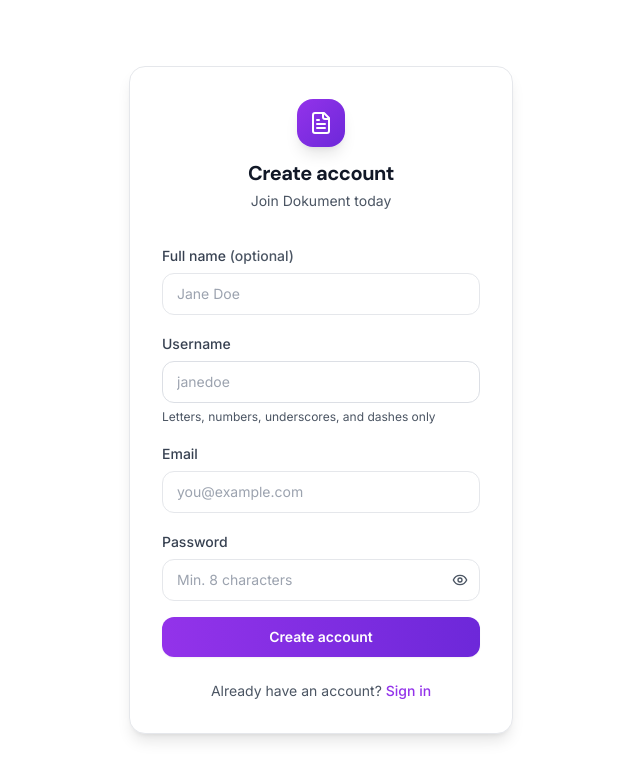
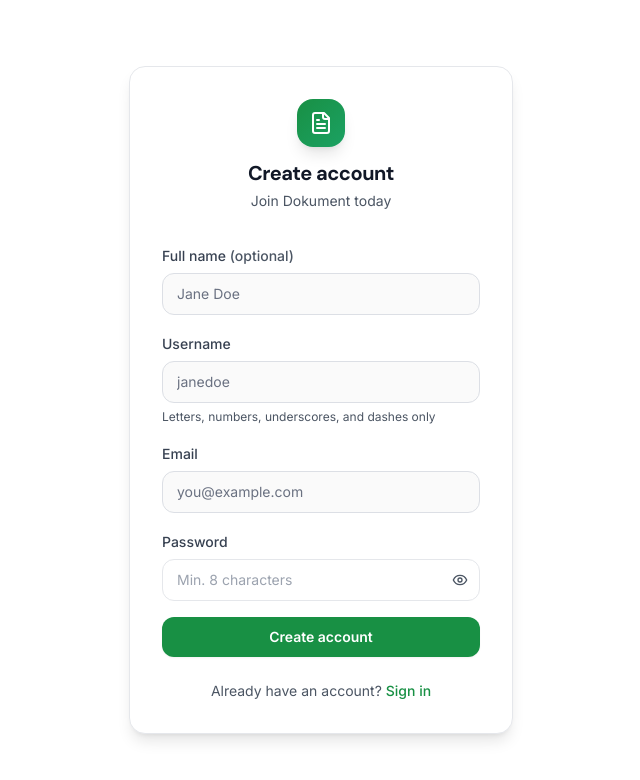
Before and after one commit to numanshaikh25/ChatPDF, a Next.js app in the folder frontend/: page /signup in a window 1280 px wide. Shown: the top 780 px of the page, without its empty margins (319-959 px from the left). Built offline with nearby package versions, Linux system fonts and the light colour scheme; no server answers.

Commit message:
style: convert hard-coded colors to design tokens

```diff
--- a/frontend/src/app/login/page.tsx
+++ b/frontend/src/app/login/page.tsx
@@ -56,8 +56,8 @@ export default function LoginPage() {
         <div className="rounded-2xl bg-white border border-gray-200 p-8 shadow-lg">
           {/* Brand */}
           <div className="mb-8 flex flex-col items-center gap-3">
-            <div className="flex h-12 w-12 items-center justify-center rounded-2xl bg-gradient-to-br from-green-600 to-green-700 shadow-lg">
-              <FileText className="h-6 w-6 text-white" />
+            <div className="flex h-12 w-12 items-center justify-center rounded-2xl shadow-lg" style={{ background: 'var(--gradient-brand)' }}>
+              <FileText className="h-6 w-6 text-primary-foreground" />
             </div>
             <div className="text-center">
               <h1 className="text-xl font-bold tracking-tight text-gray-900">Welcome back</h1>
@@ -80,7 +80,7 @@ export default function LoginPage() {
                 value={email}
                 onChange={(e) => setEmail(e.target.value)}
                 placeholder="you@example.com"
-                className="w-full rounded-xl border border-gray-200 bg-white px-3.5 py-2.5 text-sm text-gray-900 placeholder:text-gray-400 focus:border-green-600 focus:outline-none focus:ring-2 focus:ring-green-600/20"
+                className="w-full rounded-xl border border-input bg-background px-3.5 py-2.5 text-sm text-foreground placeholder:text-muted-foreground focus:border-primary focus:outline-none focus:ring-2 focus:ring-primary/20"
               />
             </div>
 
@@ -98,7 +98,7 @@ export default function LoginPage() {
                   value={password}
                   onChange={(e) => setPassword(e.target.value)}
                   placeholder="••••••••"
-                  className="w-full rounded-xl border border-gray-200 bg-white px-3.5 py-2.5 pr-10 text-sm text-gray-900 placeholder:text-gray-400 focus:border-green-600 focus:outline-none focus:ring-2 focus:ring-green-600/20"
+                  className="w-full rounded-xl border border-input bg-background px-3.5 py-2.5 pr-10 text-sm text-foreground placeholder:text-muted-foreground focus:border-primary focus:outline-none focus:ring-2 focus:ring-primary/20"
                 />
                 <button
                   type="button"
@@ -115,7 +115,7 @@ export default function LoginPage() {
               <div className="flex justify-end">
                 <Link
                   href="/forgot-password"
-                  className="text-sm font-medium text-green-600 hover:underline"
+                  className="text-sm font-medium text-primary hover:underline"
                 >
                   Forgot password?
                 </Link>
@@ -126,7 +126,7 @@ export default function LoginPage() {
             <button
               type="submit"
               disabled={submitting}
-              className="mt-2 flex w-full items-center justify-center gap-2 rounded-xl bg-gradient-to-r from-green-600 to-green-700 hover:from-green-700 hover:to-green-800 py-2.5 text-sm font-semibold text-white shadow-sm disabled:opacity-60 transition-all"
+              className="mt-2 flex w-full items-center justify-center gap-2 rounded-xl bg-primary hover:bg-primary-hover py-2.5 text-sm font-semibold text-primary-foreground shadow-sm disabled:opacity-60 transition-all"
             >
               {submitting && <Loader2 className="h-4 w-4 animate-spin" />}
               {submitting ? 'Signing in…' : 'Sign in'}
@@ -138,7 +138,7 @@ export default function LoginPage() {
             Don&apos;t have an account?{' '}
             <Link
               href="/signup"
-              className="font-medium text-green-600 hover:underline"
+              className="font-medium text-primary hover:underline"
             >
               Create one
             </Link>
--- a/frontend/src/app/page.tsx
+++ b/frontend/src/app/page.tsx
@@ -6,7 +6,7 @@ import { useAuth } from '@/contexts/AuthContext'
 
 export default function HomePage() {
   const router = useRouter()
-  const { isAuthenticated, isLoading } = useAuth()
+  const { isLoading } = useAuth()
 
   useEffect(() => {
     // Always redirect to dashboard - auth middleware will handle login redirect
--- a/frontend/src/app/signup/page.tsx
+++ b/frontend/src/app/signup/page.tsx
@@ -79,8 +79,8 @@ export default function SignupPage() {
         <div className="rounded-2xl border border-gray-200 bg-white p-8 shadow-lg">
           {/* Brand */}
           <div className="mb-8 flex flex-col items-center gap-3">
-            <div className="flex h-12 w-12 items-center justify-center rounded-2xl bg-gradient-to-br from-purple-600 to-violet-700 shadow-lg">
-              <FileText className="h-6 w-6 text-white" />
+            <div className="flex h-12 w-12 items-center justify-center rounded-2xl shadow-lg" style={{ background: 'var(--gradient-brand)' }}>
+              <FileText className="h-6 w-6 text-primary-foreground" />
             </div>
             <div className="text-center">
               <h1 className="text-xl font-bold tracking-tight text-gray-900">Create account</h1>
@@ -102,7 +102,7 @@ export default function SignupPage() {
                 value={fullName}
                 onChange={(e) => setFullName(e.target.value)}
                 placeholder="Jane Doe"
-                className="w-full rounded-xl border border-gray-200 bg-white text-gray-900 px-3.5 py-2.5 text-sm placeholder:text-gray-400 focus:border-purple-600 focus:outline-none focus:ring-2 focus:ring-purple-600/20"
+                className="w-full rounded-xl border border-input bg-background text-foreground px-3.5 py-2.5 text-sm placeholder:text-muted-foreground focus:border-primary focus:outline-none focus:ring-2 focus:ring-primary/20"
               />
             </div>
 
@@ -119,10 +119,10 @@ export default function SignupPage() {
                 value={username}
                 onChange={handleUsernameChange}
                 placeholder="janedoe"
-                className={`w-full rounded-xl border bg-white text-gray-900 px-3.5 py-2.5 text-sm placeholder:text-gray-400 focus:outline-none focus:ring-2 ${
+                className={`w-full rounded-xl border bg-background text-foreground px-3.5 py-2.5 text-sm placeholder:text-muted-foreground focus:outline-none focus:ring-2 ${
                   usernameError
                     ? 'border-destructive focus:border-destructive focus:ring-destructive/20'
-                    : 'border-input focus:border-purple-600 focus:ring-purple-600/20'
+                    : 'border-input focus:border-primary focus:ring-primary/20'
                 }`}
               />
               {usernameError ? (
@@ -147,7 +147,7 @@ export default function SignupPage() {
                 value={email}
                 onChange={(e) => setEmail(e.target.value)}
                 placeholder="you@example.com"
-                className="w-full rounded-xl border border-gray-200 bg-white text-gray-900 px-3.5 py-2.5 text-sm placeholder:text-gray-400 focus:border-purple-600 focus:outline-none focus:ring-2 focus:ring-purple-600/20"
+                className="w-full rounded-xl border border-input bg-background text-foreground px-3.5 py-2.5 text-sm placeholder:text-muted-foreground focus:border-primary focus:outline-none focus:ring-2 focus:ring-primary/20"
               />
             </div>
 
@@ -183,7 +183,7 @@ export default function SignupPage() {
             <button
               type="submit"
               disabled={submitting}
-              className="mt-2 flex w-full items-center justify-center gap-2 rounded-xl bg-gradient-to-r from-purple-600 to-violet-700 hover:from-purple-700 hover:to-violet-800 py-2.5 text-sm font-semibold text-white shadow-sm disabled:opacity-60 transition-all"
+              className="mt-2 flex w-full items-center justify-center gap-2 rounded-xl bg-primary hover:bg-primary-hover py-2.5 text-sm font-semibold text-primary-foreground shadow-sm disabled:opacity-60 transition-all"
             >
               {submitting && <Loader2 className="h-4 w-4 animate-spin" />}
               {submitting ? 'Creating account…' : 'Create account'}
@@ -193,7 +193,7 @@ export default function SignupPage() {
           {/* Footer */}
           <p className="mt-6 text-center text-sm text-gray-600">
             Already have an account?{' '}
-            <Link href="/login" className="font-medium text-purple-600 hover:underline">
+            <Link href="/login" className="font-medium text-primary hover:underline">
               Sign in
             </Link>
           </p>
```
Also changed, not shown: 1 other file (tests, documents, lock files or other folders).
